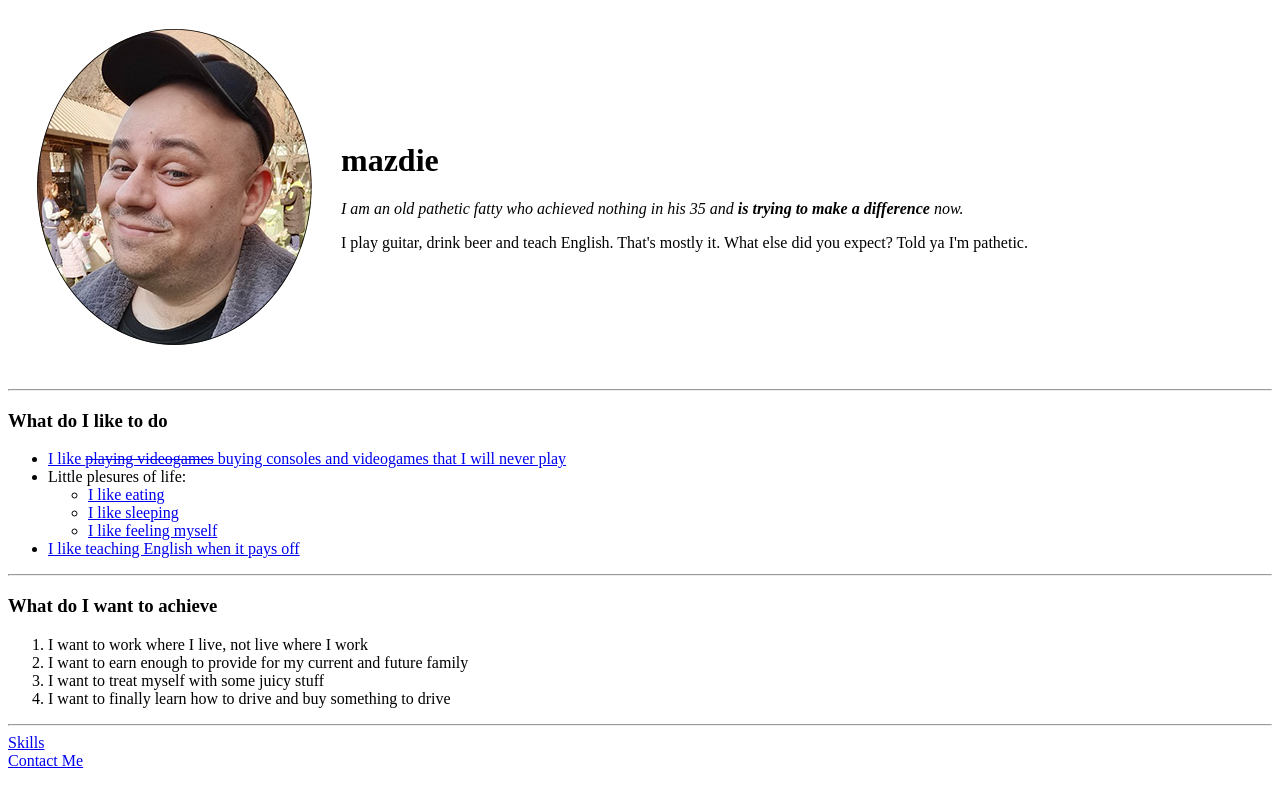
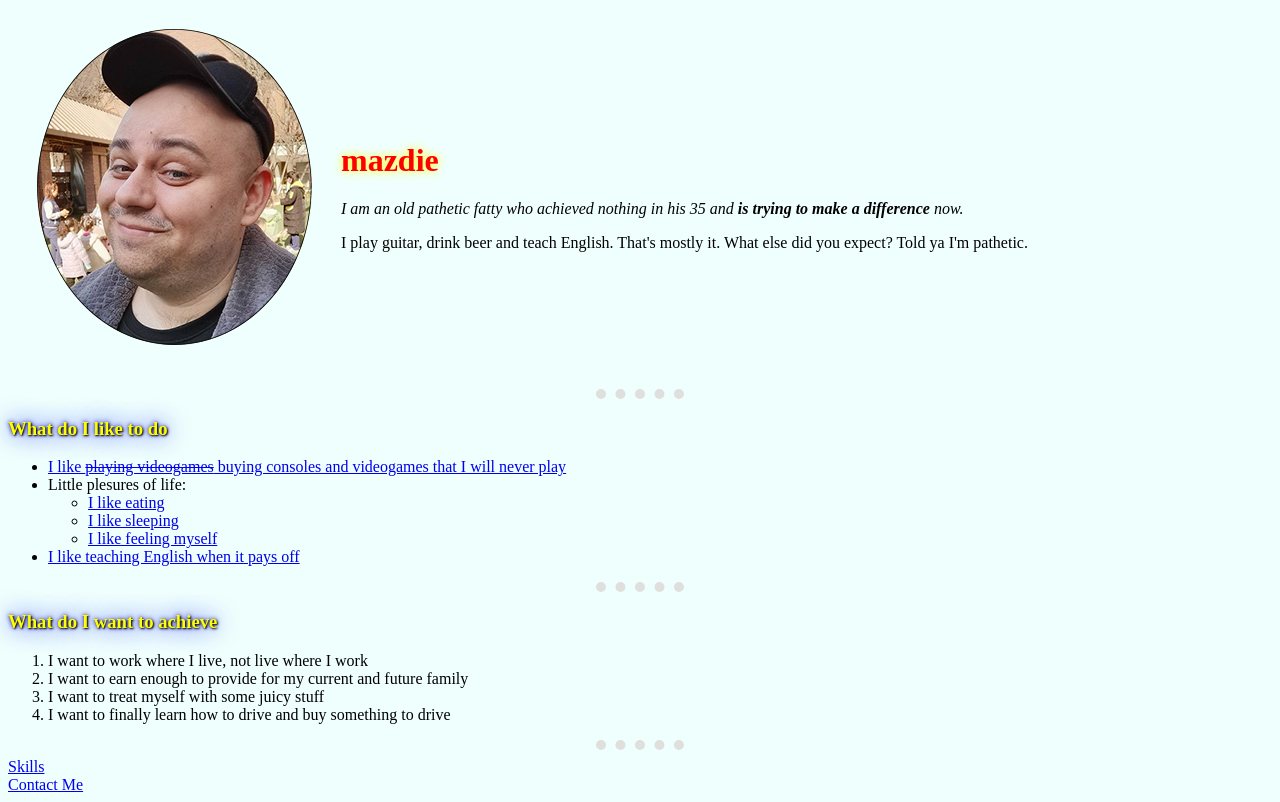
Before and after one commit to mazdie2/test, a plain HTML site: page index.html in a window 1280 px wide. Drawn offline with Linux system fonts and the light colour scheme.

Commit message:
added css

```diff
--- a/contacts.html
+++ b/contacts.html
@@ -3,6 +3,7 @@
   <head>
     <meta charset="utf-8">
     <title>Contact Me (Please don't)</title>
+    <link rel="stylesheet" href="css/styles.css">
   </head>
   <body>
     <a href="index.html">⬅ go back</a>
--- /dev/null
+++ b/css/styles.css
@@ -0,0 +1,19 @@
+body {
+      background-color: #EFFFFD;
+}
+hr {
+  border-style: none;
+  border-top-style: dotted;
+  border-color: #DFDFDE;
+  border-width: 10px;
+  width: 7%;
+
+}
+h1 {
+  color: red;
+  text-shadow: 0 0 10px yellow;
+}
+h3 {
+  color: yellow;
+  text-shadow: 1px 1px 2px black, 0 0 25px blue, 0 0 5px darkblue;
+}
--- a/index.html
+++ b/index.html
@@ -4,15 +4,18 @@
 <head>
   <meta charset="utf-8">
   <title>mazdie for life</title>
+  <link rel="stylesheet" href="css/styles.css">
 </head>
 
 <body>
   <table cellspacing="20">
     <tr>
       <td><img src="img/mazdie.png" alt="Yup, that's me. I was able to smile back then"></td>
-    <td><h1>mazdie</h1>
+      <td>
+        <h1>mazdie</h1>
         <p><em>I am an old pathetic fatty who achieved nothing in his 35 and <strong>is trying to make a difference</strong> now.</em></p>
-  <p>I play guitar, drink beer and teach English. That's mostly it. What else did you expect? Told ya I'm pathetic.</p></td>
+        <p>I play guitar, drink beer and teach English. That's mostly it. What else did you expect? Told ya I'm pathetic.</p>
+      </td>
     </tr>
   </table>
 
```
Also changed, not shown: skills.html (+1 -0 lines). Lines whose indentation alone changed are shown as unchanged.
